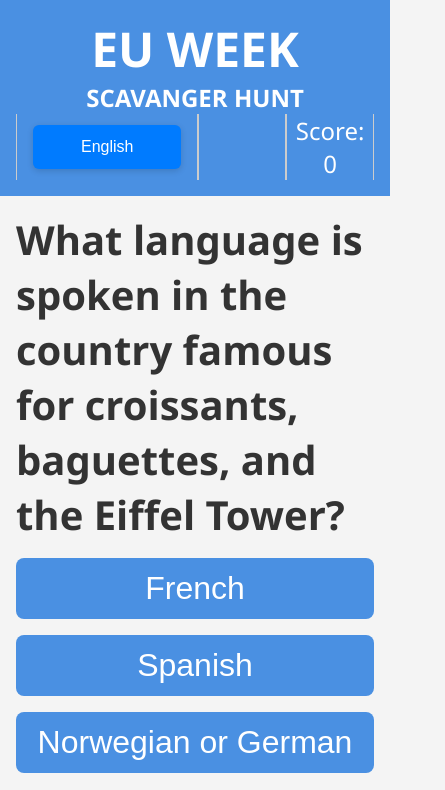
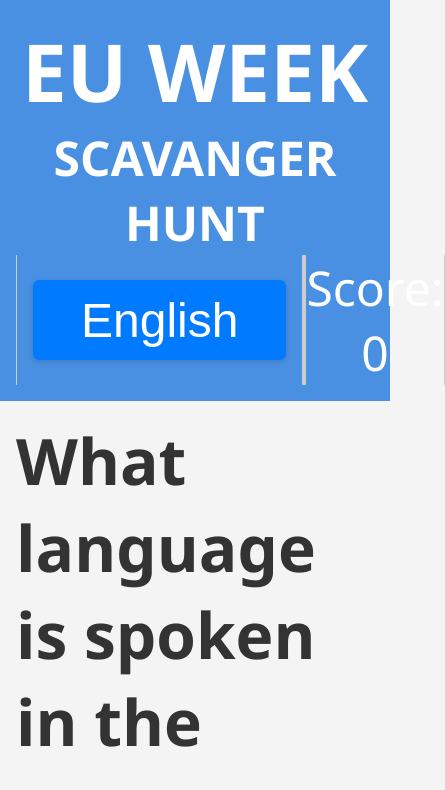
Before and after one commit to euweekscavengerhunt/euweekscavengerhunt.github.io, a plain HTML site: page index.html in a window 390 px wide. Shown: the top 790 px of the page, 445 px wide, since content can reach past the window. Drawn offline with Linux system fonts and the light colour scheme.

Commit message:
Update style.css
Better for viewing on phone

```diff
--- a/style.css
+++ b/style.css
@@ -33,6 +33,7 @@ footer {
   text-align: center;
   padding: 0.75rem;
   font-size: 1.4rem;
+  padding-bottom: 100px;
 }
 
 /* Main quiz area */
@@ -51,12 +52,15 @@ main#app > div {
 }
 
 /* Question styles */
+h1{
+    font-size: 5rem;
+  }
 h2 {
-  font-size: 2.5rem;
+  font-size: 4rem;
   margin-bottom: 1rem;
 }
 h3 {
-  font-size: 1.5rem;
+  font-size: 3rem;
 
 }
 ul {
@@ -69,8 +73,8 @@ li {
 }
 button {
   width: 100%;
-  padding: 0.75rem;
-  font-size: 2rem;
+  padding: 3rem;
+  font-size: 3rem;
   background: #4a90e2;
   color: white;
   border: none;
@@ -91,14 +95,13 @@ button:active {
     flex: 1;
 }
 #lang-toggle {
-
     background-color: #007bff;
     color: white;
     border: none;
     padding: 0.8rem 3rem;
     margin-inline: 1rem;
     border-radius: 0.375rem;
-    font-size: 1rem;
+    font-size: 3rem;
     cursor: pointer;
     transition: background-color 0.3s ease, transform 0.2s ease;
     box-shadow: 0 2px 6px rgba(0, 0, 0, 0.15);
@@ -122,6 +125,7 @@ button:active {
     justify-content: center;
     text-align: center;
     border-inline: 1px solid #ccc;
+    font-size: 3rem;
   }
   .empty{
     margin: 1;
```
